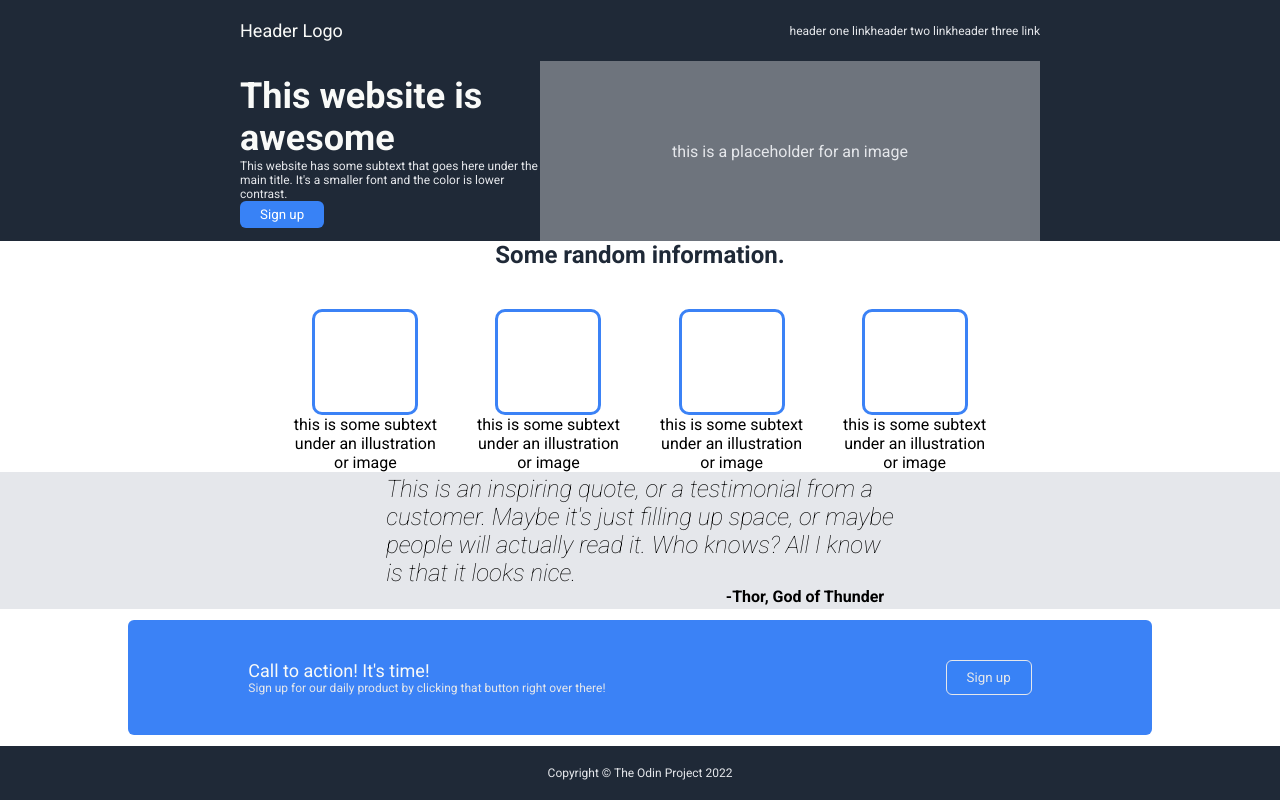
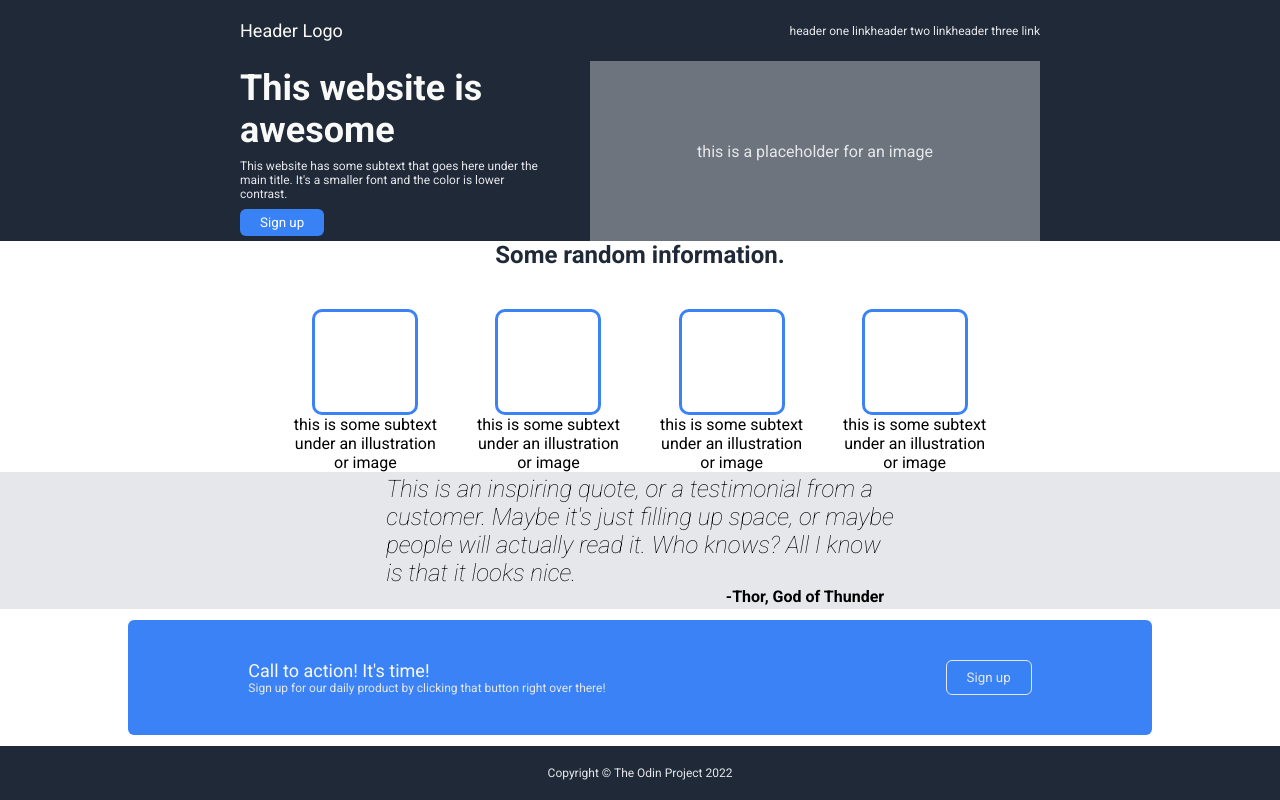
Before and after one commit to quevin-rai/odin-landingpage, a plain HTML site: page index.html in a window 1280 px wide. Drawn offline with Linux system fonts and the light colour scheme.

Commit message:
Edit main.css and cleanup code.

```diff
--- a/css/main.css
+++ b/css/main.css
@@ -55,6 +55,12 @@ button {
         /* border: 5px solid black; */
     }
 
+        .section-main-left {
+            display: flex;
+            flex-direction: column;
+            gap: 8px;
+        }
+
             .section-main-left > span {
                 font-size: 36px;
                 font-weight: bolder;
@@ -66,11 +72,15 @@ button {
                 color: #E5E7EB;
             }
 
+            .section-main-left > button {
+                align-self: flex-start;
+            }
+
         .section-main-right {
             display: flex;
             justify-content: center;
             align-items: center;
-            width: 500px;
+            width: 450px;
             height: 180px;
             background-color: #6E747D;
             color: #E5E7EB;
```
Lines whose indentation alone changed are shown as unchanged.
